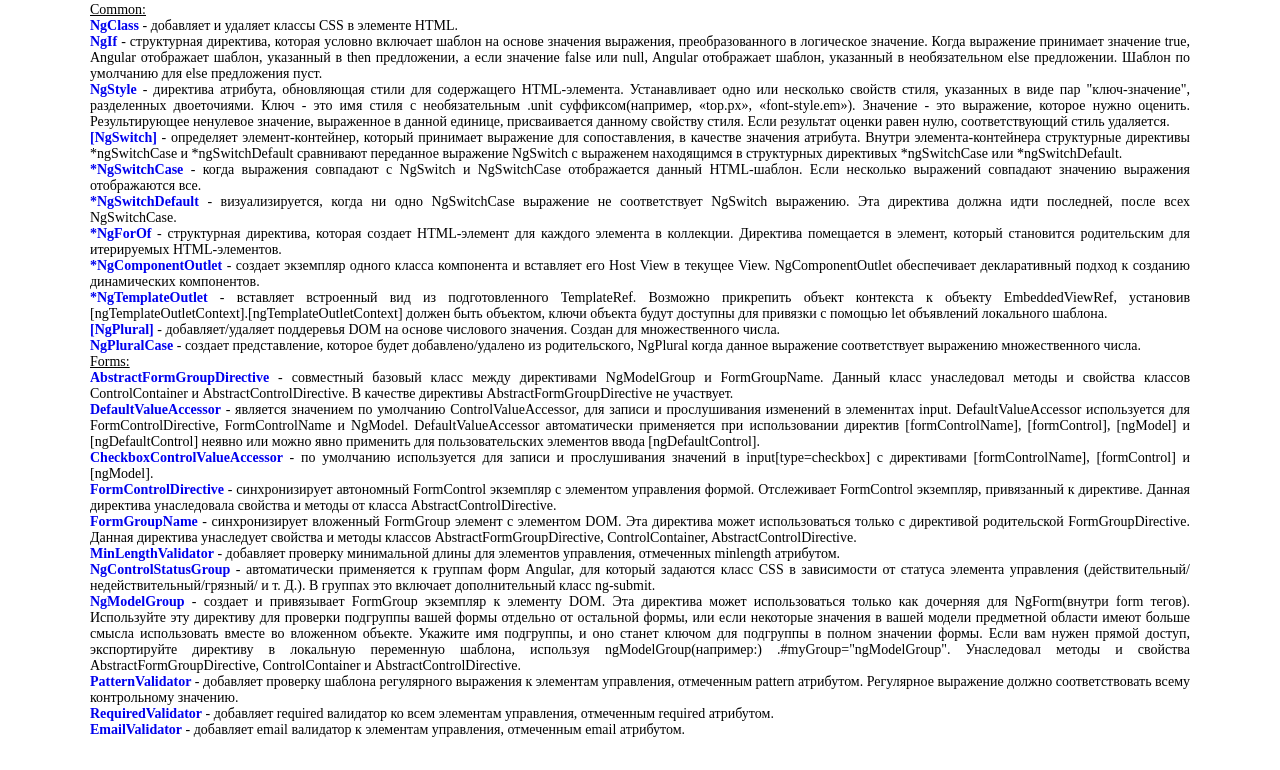
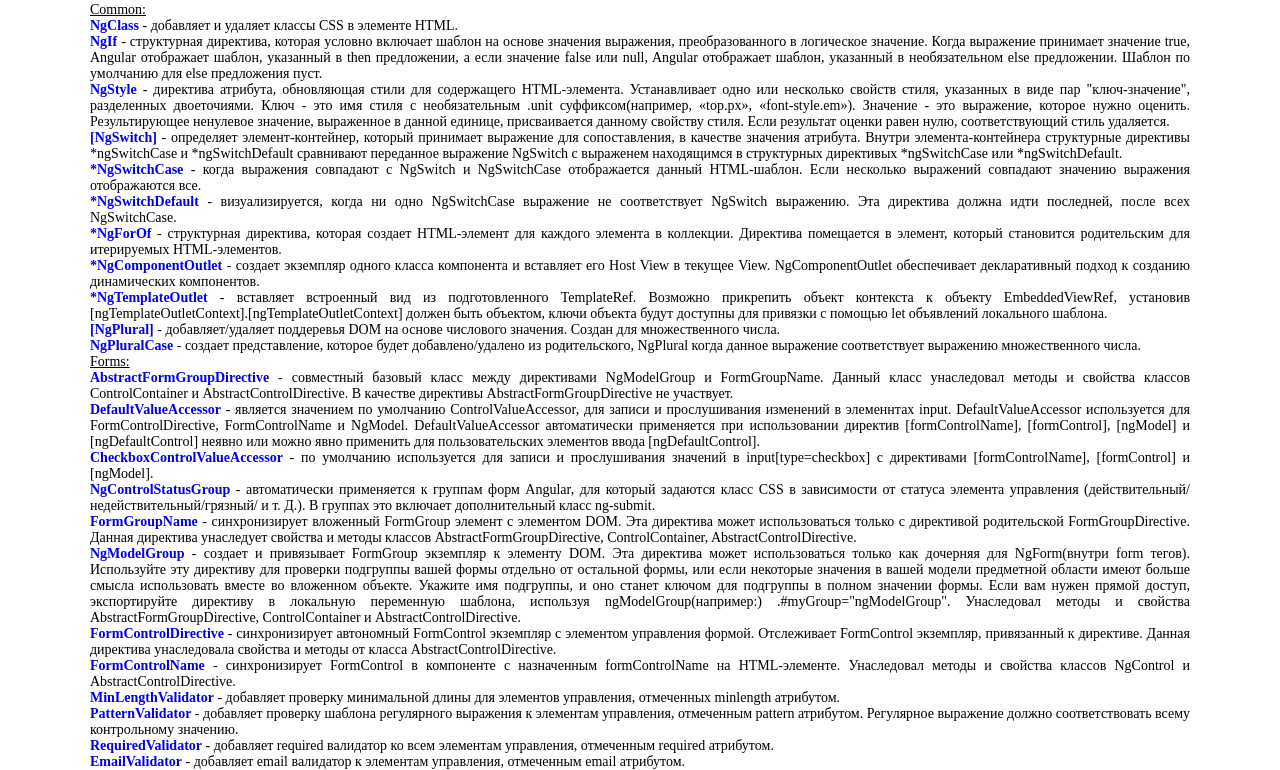
Before and after one commit to ArtemKashirin/API, an Angular app: page / in a window 1280 px wide. Shown: the part 1220-1990 px from the top of the page. Before the commit the page ends 1958 px from the top, so only its background shows below. Built offline with nearby package versions, Linux system fonts and the light colour scheme.

Commit message:
DIRECTIVE: FormControlName

```diff
--- a/src/app/app.component.html
+++ b/src/app/app.component.html
@@ -55,11 +55,14 @@
 <app-abstract-form-group-directive></app-abstract-form-group-directive>
 <app-default-value-accessor></app-default-value-accessor>
 <app-checkbox-control-value-accessor></app-checkbox-control-value-accessor>
+<app-ng-control-status-group></app-ng-control-status-group>
+
+<app-form-group-name></app-form-group-name>
+<app-ng-model-group></app-ng-model-group>
 <app-form-control-directive></app-form-control-directive>
-<app-form-group-name></app-form-group-name>
+<app-form-control-name></app-form-control-name>
+
 <app-min-length-validator></app-min-length-validator>
-<app-ng-control-status-group></app-ng-control-status-group>
-<app-ng-model-group></app-ng-model-group>
 <app-pattern-validator></app-pattern-validator>
 <app-required-validator></app-required-validator>
 <app-email-validator></app-email-validator>
--- a/src/app/app.module.ts
+++ b/src/app/app.module.ts
@@ -60,6 +60,7 @@ import { PatternValidatorComponent } from './directive/pattern-validator/pattern
 import { RequiredValidatorComponent } from './directive/required-validator/required-validator.component';
 import { CheckboxControlValueAccessorComponent } from './directive/checkbox-control-value-accessor/checkbox-control-value-accessor.component';
 import { EmailValidatorComponent } from './directive/email-validator/email-validator.component';
+import { FormControlNameComponent } from './directive/form-control-name/form-control-name.component';
 
 
 @NgModule({
@@ -121,6 +122,7 @@ import { EmailValidatorComponent } from './directive/email-validator/email-valid
     RequiredValidatorComponent,
     CheckboxControlValueAccessorComponent,
     EmailValidatorComponent,
+    FormControlNameComponent,
   ],
   imports: [
     BrowserModule,
--- /dev/null
+++ b/src/app/directive/form-control-name/form-control-name.component.html
@@ -0,0 +1,6 @@
+<p><b><a [href] = "this.FormControlName">FormControlName</a></b> - синхронизирует FormControl в компоненте с назначенным formControlName
+  на HTML-элементе. Унаследовал методы и свойства классов NgControl и AbstractControlDirective.</p>
+
+<!--<div [formGroup]="this.name2">-->
+<!--  <input type = "text" formControlName="lastName">-->
+<!--</div>-->
--- /dev/null
+++ b/src/app/directive/form-control-name/form-control-name.component.ts
@@ -0,0 +1,21 @@
+import {Component, OnInit} from '@angular/core';
+import {FormGroup, FormControl} from "@angular/forms";
+
+@Component({
+  selector: 'app-form-control-name',
+  templateUrl: './form-control-name.component.html',
+  styleUrls: ['./form-control-name.component.scss']
+})
+export class FormControlNameComponent implements OnInit {
+  public FormControlName: string = 'https://angular.io/api/forms/FormControlName';
+  public name2: FormGroup = new FormGroup({
+    lastName: new FormControl('Ivanov'),
+  })
+
+  constructor() {
+  }
+
+  ngOnInit(): void {
+  }
+
+}
```
Also changed, not shown: src/app/directive/form-control-name/form-control-name.component.scss (added).
